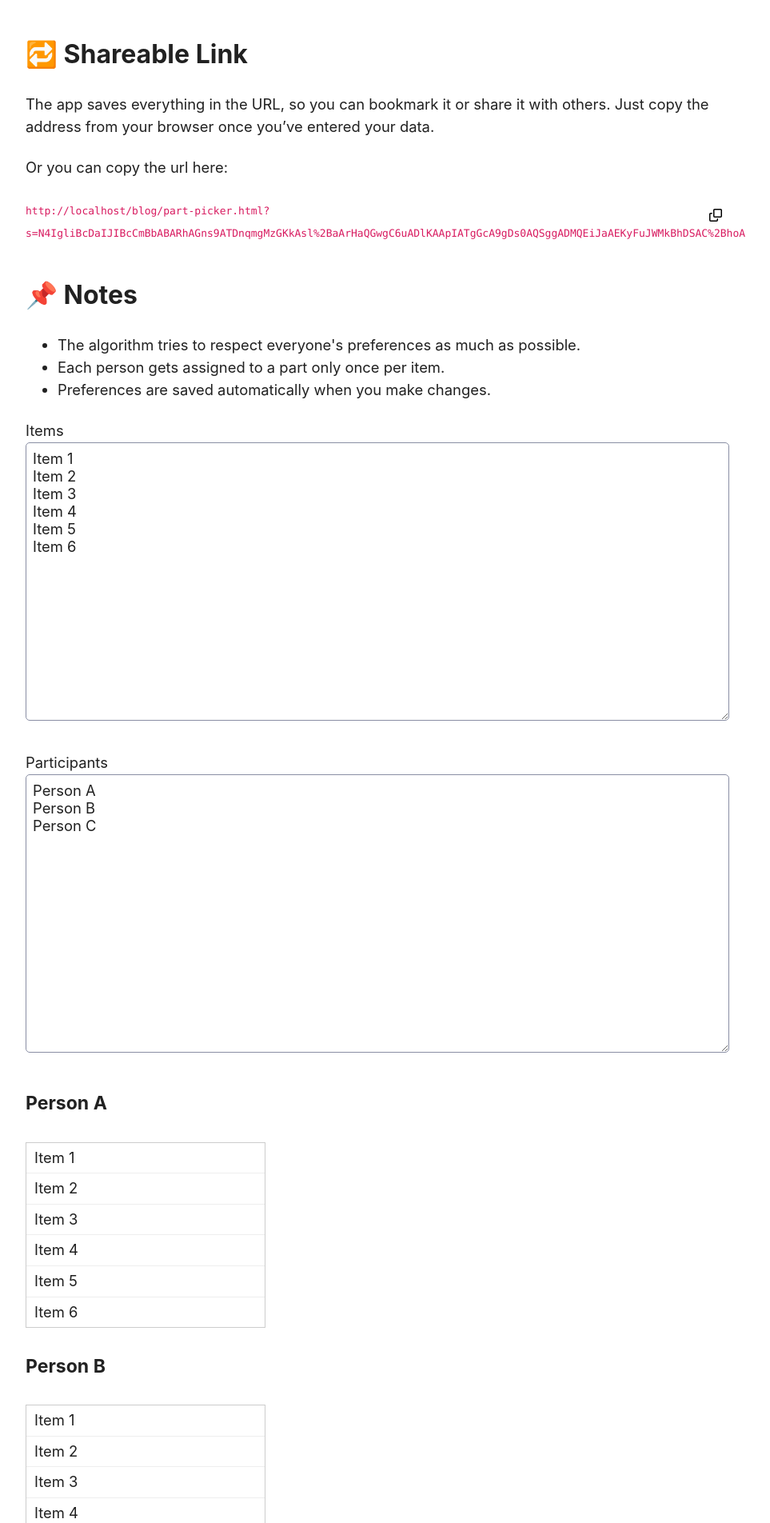
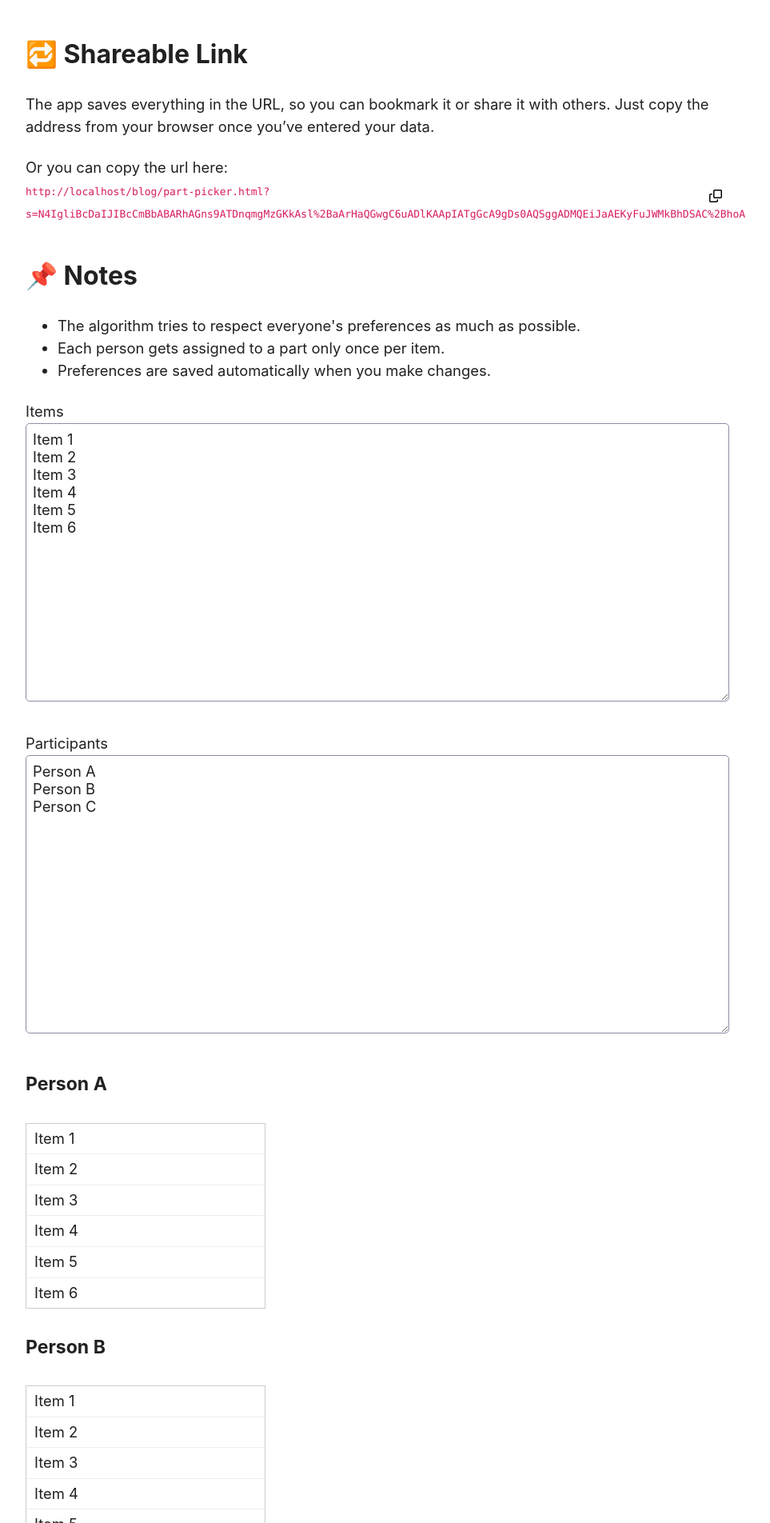
Before and after one commit to x4d3/blog, a Jekyll site: the page built from _posts/2025-07-06-part-picker.html, in a window 1280 px wide. Shown: the part 740-2644 px from the top of the page at 80% size, without its empty margins (168-1131 px from the left). Built offline with Jekyll 4.4.1, drawn with Linux system fonts in a browser that asks for light colours; Markdown is read by kramdown in place of the engine named in the settings; a script that is not in the unit is left out.

Commit message:
Fix html

```diff
--- a/_posts/2025-07-06-part-picker.html
+++ b/_posts/2025-07-06-part-picker.html
@@ -62,7 +62,8 @@ description: Assign musical parts, fairly and fast.
 <h3>🤔 What This App Does</h3>
 <p>This app helps assign musical parts or roles to a group of people, based on their preferences. Each participant
     can rank the items (like instruments or sections), and the app will try to assign everyone fairly without
-    repeats.</p>
+    repeats.
+</p>
 
 <h3>📝 How to Use</h3>
 <ol>
@@ -81,11 +82,11 @@ description: Assign musical parts, fairly and fast.
 <p>The app saves everything in the URL, so you can bookmark it or share it with others. Just copy the address from
     your browser once you’ve entered your data.
 </p>
-<p>
-    Or you can copy the url here:
-<div class="urlContainer"><code id="url"></code>
+<div>Or you can copy the url here:
+    <div class="urlContainer">
+        <code id="url"></code>
     </div>
-</p>
+</div>
 <h3>📌 Notes</h3>
 <ul>
     <li>The algorithm tries to respect everyone's preferences as much as possible.</li>
```
Lines whose indentation alone changed are shown as unchanged.
